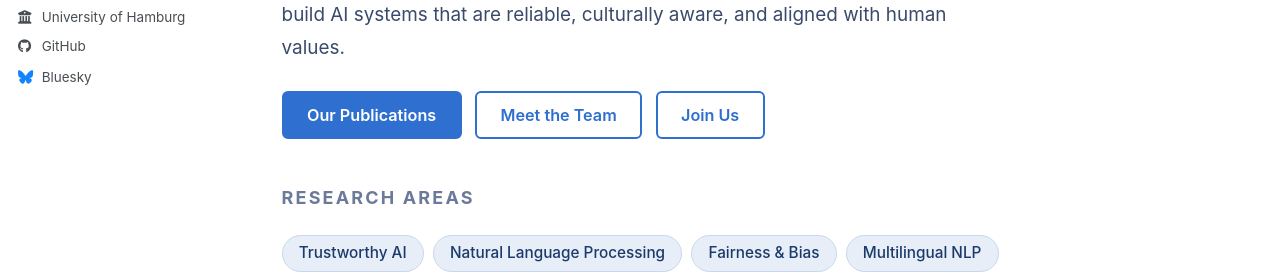
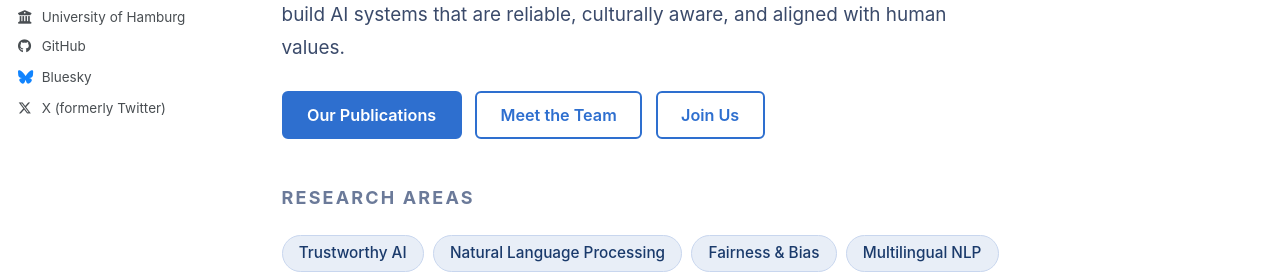
Before and after one commit to TAI-HAMBURG/TAI-HAMBURG.github.io, a Jekyll site: the page built from _pages/about.md, in a window 1280 px wide. Shown: the part 316-595 px from the top of the page. Built offline with Jekyll 4.4.1, drawn with Linux system fonts in a browser that asks for light colours; a script bundle is joined from its source files by our own code; library files that are not in the unit come from our copies; some of the changed lines change nothing that is shown.

Commit message:
Update social media usernames in config file

```diff
--- a/_config.yml
+++ b/_config.yml
@@ -35,8 +35,8 @@ author:
   github           : "TAI-HAMBURG"
 
   # Social media
-  bluesky          : "bsky.app" # Replace this with you Bluesky username
-  twitter          : # Username for X / Twitter
+  bluesky          : "tai-lab.bsky.social" # Replace this with you Bluesky username
+  twitter          : "TrustAI_lab"
 
 
 # Publication Category - The following the list of publication categories and their headings
```
